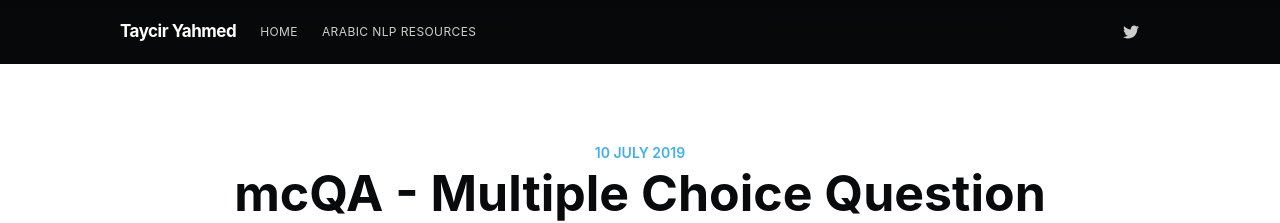
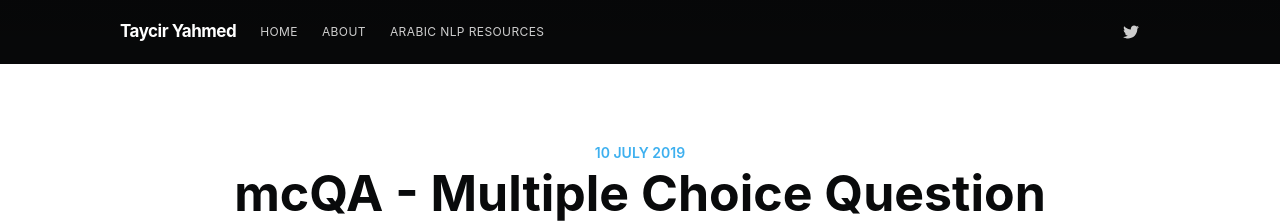
Before and after one commit to tayciryahmed/tayciryahmed.github.io, a Jekyll site: the page built from _posts/2019-07-10-mcQA.markdown, in a window 1280 px wide and 900 px high. Shown: the top 223 px of the window. Built offline with Jekyll 4.4.1, drawn with Linux system fonts in a browser that asks for light colours; nearby versions of some CDN libraries; comment, search, counter and statistics services are not loaded.

Commit message:
Add about to navigation.html

```diff
--- a/_includes/navigation.html
+++ b/_includes/navigation.html
@@ -1,5 +1,6 @@
 <ul class="nav" role="menu">
     <li class="nav-home" role="menuitem"><a href="{{site.baseurl}}">Home</a></li>
+    <li class="nav-about" role="menuitem"><a href="{{site.baseurl}}about/">About</a></li>
     <li class="nav-arabic-nlp" role="menuitem"><a href="https://abjed.github.io/Arabic-NLP-resources/">Arabic NLP Resources</a></li>
     <!--<li class="nav-getting-started" role="menuitem"><a href="{{site.baseurl}}tag/getting-started/">Getting Started</a></li>
     <li class="nav-try-ghost" role="menuitem"><a href="https://ghost.org">Try Ghost</a></li>-->
```
